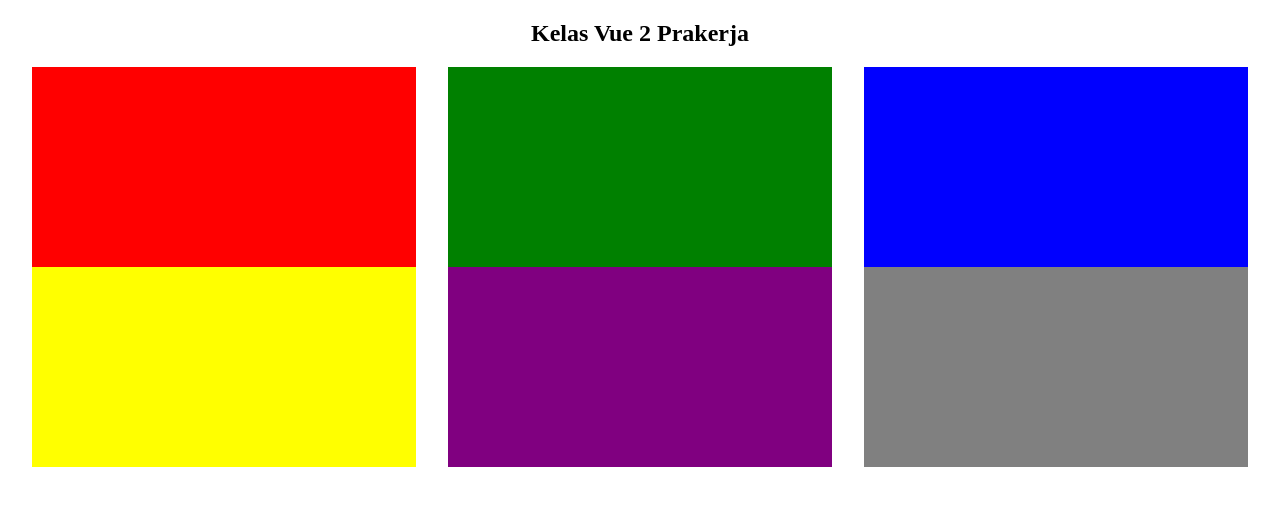
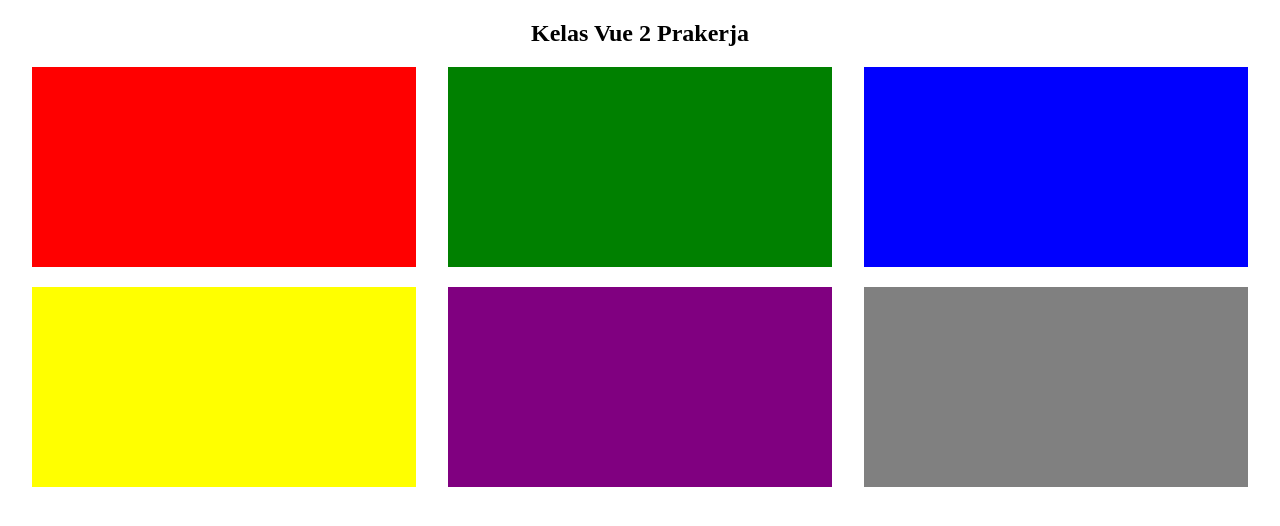
Before and after one commit to adityaandikasetiawan/pelatihanvue_prakerja, a plain HTML site: page prakerja1.html in a window 1280 px wide. Drawn offline with Linux system fonts and the light colour scheme.

Commit message:
Add files via upload

```diff
--- a/prakerja1.html
+++ b/prakerja1.html
@@ -20,6 +20,7 @@
     .item{
         width: 30%;
         height: 200px;
+        margin-bottom: 20px;
     }
     #red{
         background-color: red;
@@ -41,22 +42,22 @@
     }
 
     /* ukuran device kecil (phone, 600px ke bawah) */
-    @media screen and (max-width: 599px) {
+    @media screen and (max-width: 600px) {
         .item{
-            width: 25%;
+            width: 100%;
         }
     }
     /* ukuran device sedang (tablet device, large phone, 600px keatas)  */
-    @media only screen and (max-width: 960px) {
+    @media only screen and (min-width: 600px) {
     .item{
-        width: 30%;
+        width: 45%;
     }
     }
     /* ukuran device besar (laptop/pc, 960px ke atas ) */
     @media only screen and (min-width: 960px) {
-        /* .item{
-            width: 100;
-        } */
+        .item{
+            width: 30%;
+        }
     }
 </style>
 
```
